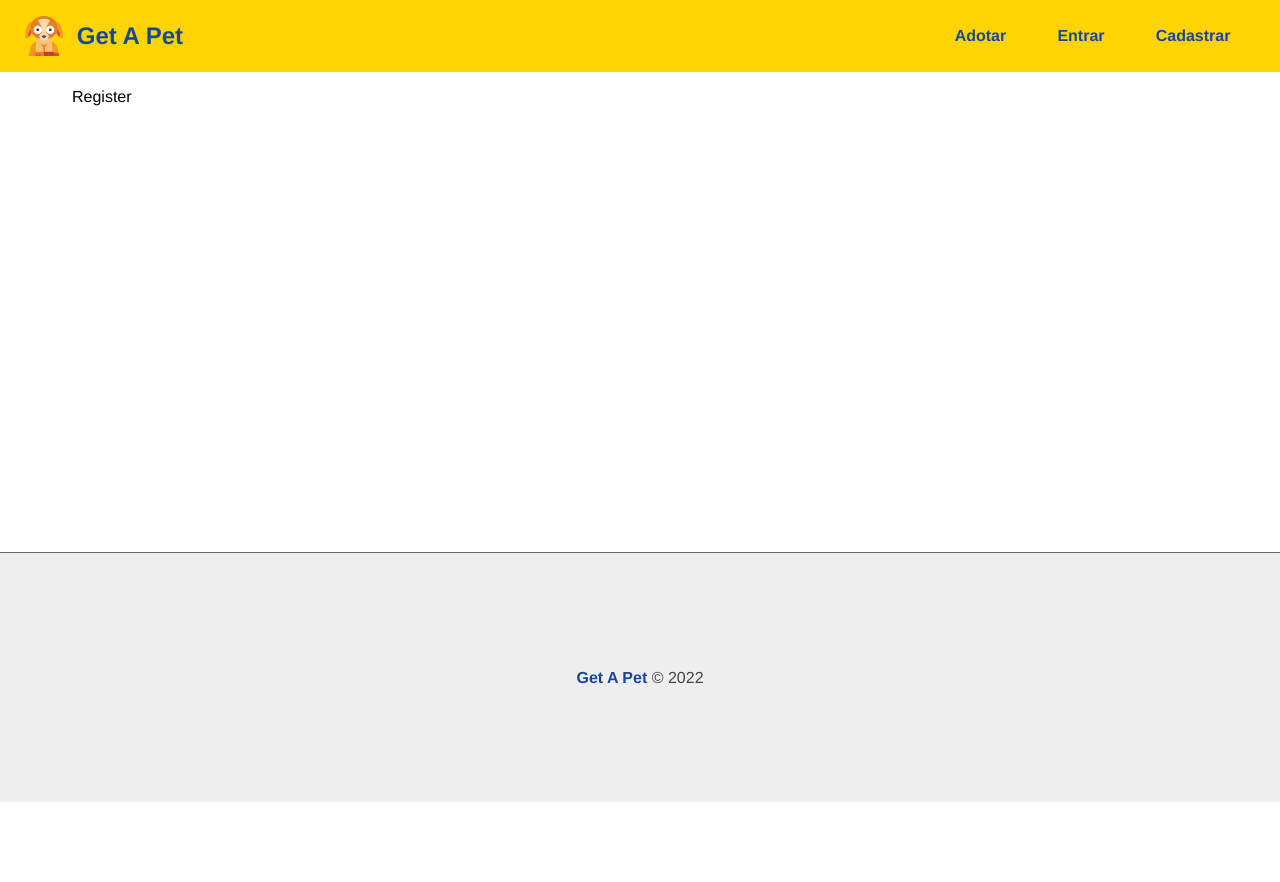
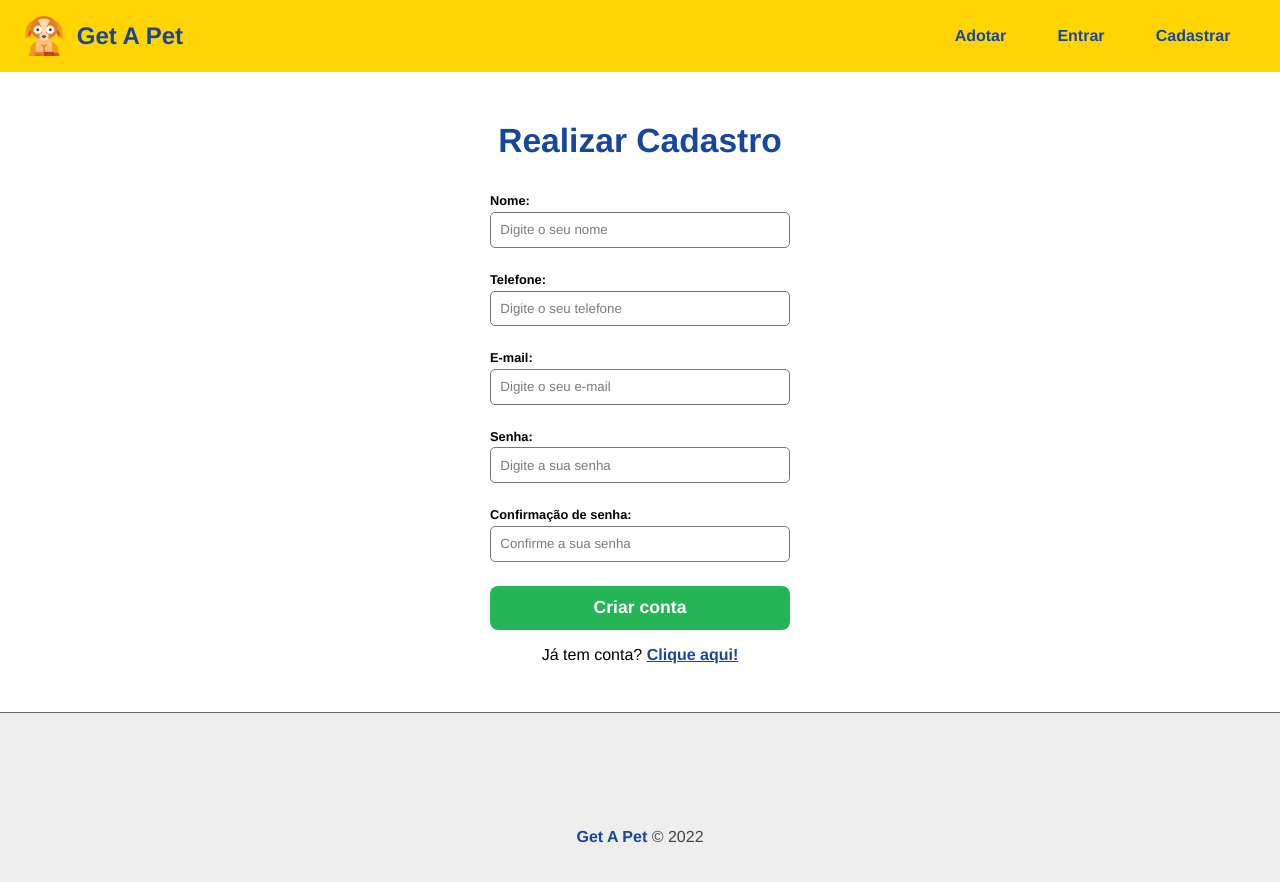
Before and after one commit to alexrla/Get_A_Pet, a React (Create React App) app in the folder frontend/: page /sign-up in a window 1280 px wide. Shown: the top 882 px of the page. Before the commit the page ends 802 px from the top, so only its background shows below. Built offline with nearby package versions, Linux system fonts and the light colour scheme.

Commit message:
Criada a página de cadastro

```diff
--- /dev/null
+++ b/frontend/src/components/form/Form.module.css
@@ -0,0 +1,41 @@
+.form_container {
+    background-color: #FFF;
+
+    border-radius: 15px;
+
+    margin: 0 auto;
+
+    max-width: 300px;
+}
+
+.form_container h1, .form_container p {
+    padding-top: 1em;
+
+    text-align: center;
+}
+
+.form_container input[type="submit"] {
+    background-color: #25B456;
+
+    border: none;
+
+    border-radius: 8px;
+
+    color: #FFF;
+
+    cursor: pointer;
+
+    font-size: 1.1em;
+
+    font-weight: bold;
+
+    min-height: 2.5em;
+
+    min-width: 100px;
+
+    width: 100%;
+}
+
+.form_container input[type="submit"]:hover {
+    background-color: #1C8A42;
+}
--- /dev/null
+++ b/frontend/src/components/form/Input/Input.jsx
@@ -0,0 +1,28 @@
+import styles from "./Input.module.css";
+
+const Input = ({
+    type,
+    text,
+    name,
+    placeholder,
+    handleOnChange,
+    value,
+    multiple
+}) => {
+    return (
+        <div className={styles.form_control}>
+            <label htmlFor={name}>{text}: </label>
+            <input
+                type={type}
+                name={name}
+                id={name}
+                placeholder={placeholder}
+                onChange={handleOnChange}
+                value={value}
+                {...(multiple ? {multiple} : "")}
+            />
+        </div>
+    );
+};
+
+export default Input;
--- /dev/null
+++ b/frontend/src/components/form/Input/Input.module.css
@@ -0,0 +1,27 @@
+.form_control {
+    display: flex;
+
+    flex-direction: column;
+
+    margin-bottom: 1.5em;
+}
+
+.form_control label {
+    margin-bottom: .3em;
+
+    font-size: .8em;
+
+    font-weight: bold;
+}
+
+.form_control input {
+    border: 1px solid #777;
+
+    border-radius: 5px;
+
+    padding: .7em;
+}
+
+.form_control input::placeholder {
+    color: #7B7B7B;
+}
--- a/frontend/src/pages/Auth/Register/Register.jsx
+++ b/frontend/src/pages/Auth/Register/Register.jsx
@@ -1,9 +1,63 @@
-import React from 'react'
+import { Link } from "react-router-dom";
+
+import Input from "../../../components/form/Input/Input";
+
+// CSS
+import styles from "../../../components/form/Form.module.css";
 
 const Register = () => {
+
+    function handleChange(event) {
+
+    }
+
     return (
-        <div>Register</div>
+        <section className={styles.form_container}>
+            <h1>Realizar Cadastro</h1>
+            <form>
+                <Input
+                    text="Nome"
+                    type="text"
+                    name="name"
+                    placeholder="Digite o seu nome"
+                    handleOnChange={handleChange}
+                />
+                <Input
+                    text="Telefone"
+                    type="text"
+                    name="phone"
+                    placeholder="Digite o seu telefone"
+                    handleOnChange={handleChange}
+                />
+                <Input
+                    text="E-mail"
+                    type="email"
+                    name="email"
+                    placeholder="Digite o seu e-mail"
+                    handleOnChange={handleChange}
+                />
+                <Input
+                    text="Senha"
+                    type="password"
+                    name="password"
+                    placeholder="Digite a sua senha"
+                    handleOnChange={handleChange}
+                />
+                <Input
+                    text="Confirmação de senha"
+                    type="password"
+                    name="confirmPassword"
+                    placeholder="Confirme a sua senha"
+                    handleOnChange={handleChange}
+                />
+                <input type="submit" value="Criar conta" />
+            </form>
+            <p>
+                Já tem conta? <Link to="/sign-in" className="bold">Clique aqui!</Link>
+            </p>
+        </section>
     )
+
 };
 
 export default Register;
```
